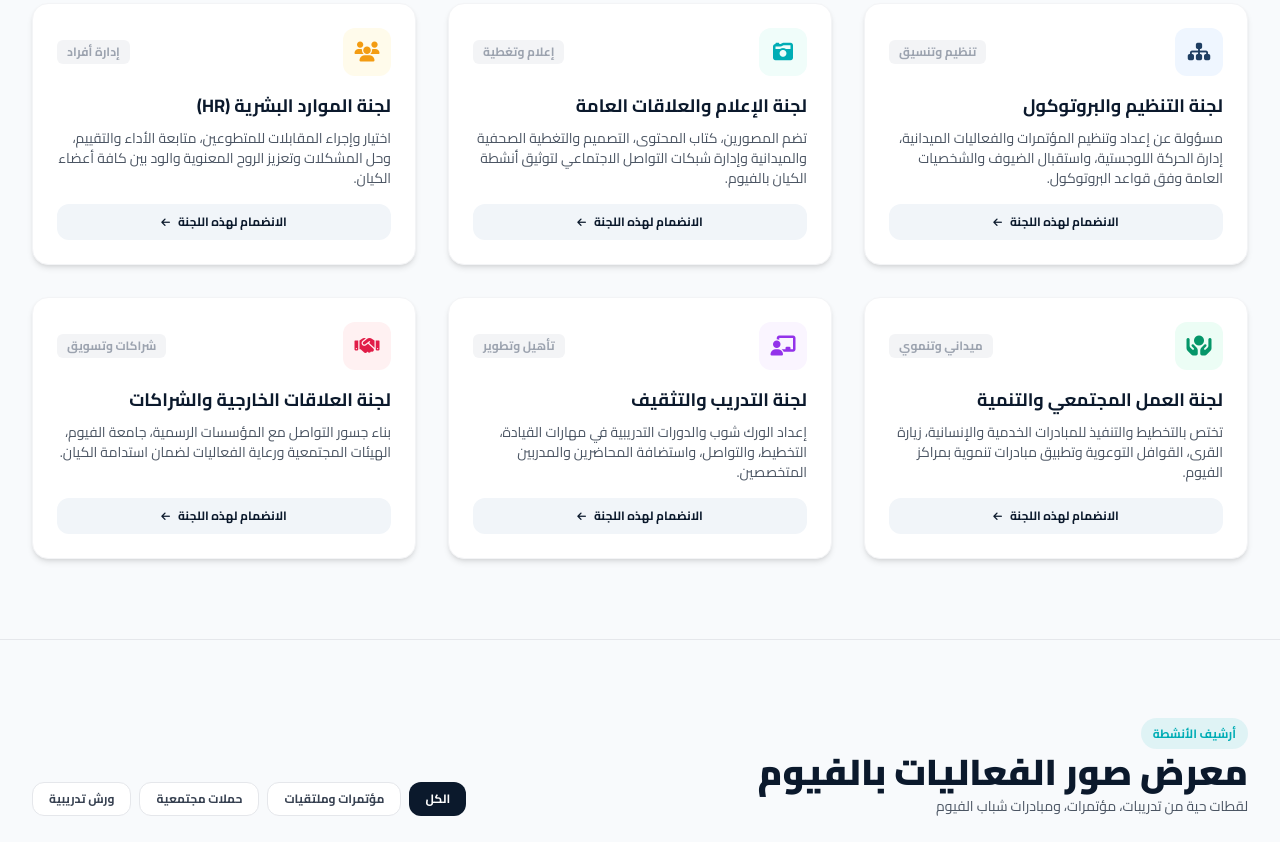
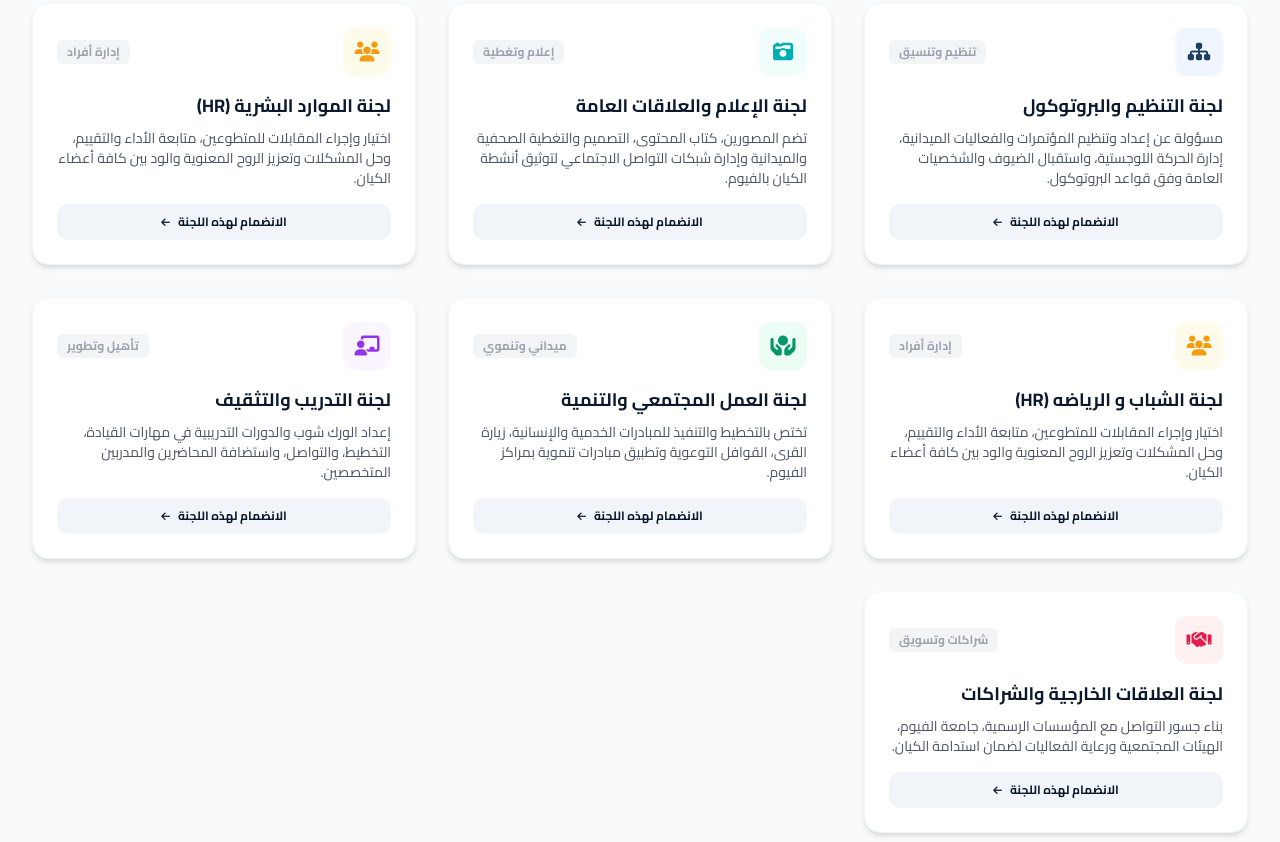
Before and after one commit to ziadsia/kyansaneed, a plain HTML site: page index.html in a window 1280 px wide. Shown: the part 2290-3132 px from the top of the page. Drawn offline with nearby package versions, Linux system fonts and the light colour scheme.

Commit message:
Update index.html

```diff
--- a/index.html
+++ b/index.html
@@ -450,6 +450,26 @@
                     </p>
                 </div>
                 <button onclick="applyForCommittee('لجنة الموارد البشرية (HR)')" class="w-full bg-slate-100 hover:bg-brand-navy hover:text-white text-brand-navy font-bold py-2.5 rounded-xl text-xs transition-colors flex items-center justify-center gap-2">
+                    <span>الانضمام لهذه اللجنة</span>
+                    <i class="fa-solid fa-arrow-left text-[10px]"></i>
+                </button>
+            </div>
+
+  <!-- COMMITTEE 4: HR -->
+            <div class="bg-white rounded-2xl p-6 shadow-md border border-gray-100 hover:border-brand-teal hover:shadow-2xl transition-all duration-300 flex flex-col justify-between group">
+                <div>
+                    <div class="flex items-center justify-between mb-4">
+                        <div class="w-12 h-12 rounded-xl bg-amber-50 text-brand-gold flex items-center justify-center text-xl font-bold group-hover:bg-brand-gold group-hover:text-brand-navy transition-colors">
+                            <i class="fa-solid fa-users"></i>
+                        </div>
+                        <span class="text-xs font-bold text-gray-400 bg-gray-100 px-2.5 py-1 rounded-md">إدارة أفراد</span>
+                    </div>
+                    <h3 class="text-lg font-bold text-brand-navy mb-2">لجنة الشباب و الرياضه (HR)</h3>
+                    <p class="text-gray-600 text-xs sm:text-sm leading-relaxed mb-4">
+                        اختيار وإجراء المقابلات للمتطوعين، متابعة الأداء والتقييم، وحل المشكلات وتعزيز الروح المعنوية والود بين كافة أعضاء الكيان.
+                    </p>
+                </div>
+                <button onclick="applyForCommittee('لجنة الشباب و الرياضه (HR)')" class="w-full bg-slate-100 hover:bg-brand-navy hover:text-white text-brand-navy font-bold py-2.5 rounded-xl text-xs transition-colors flex items-center justify-center gap-2">
                     <span>الانضمام لهذه اللجنة</span>
                     <i class="fa-solid fa-arrow-left text-[10px]"></i>
                 </button>
```
